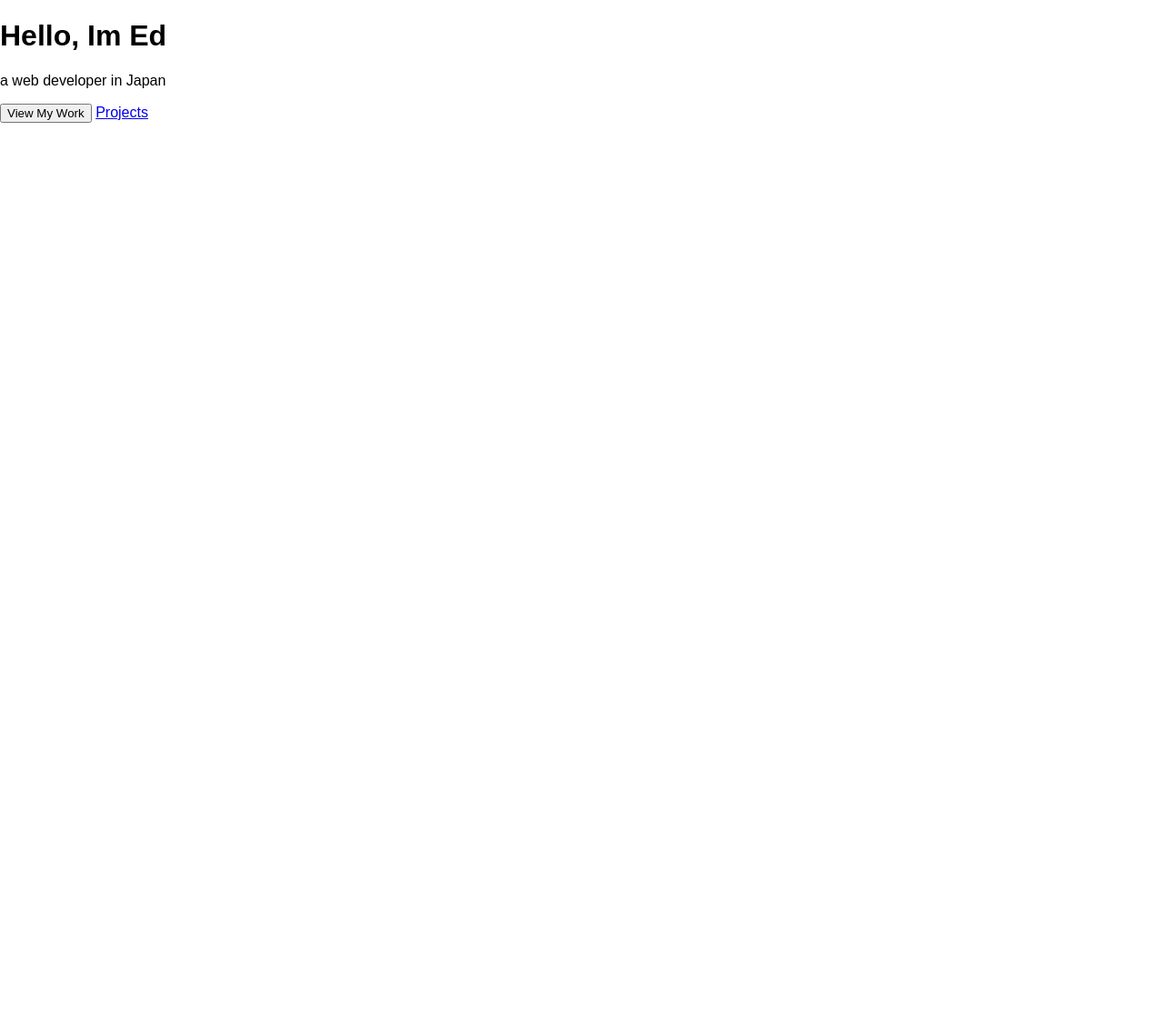
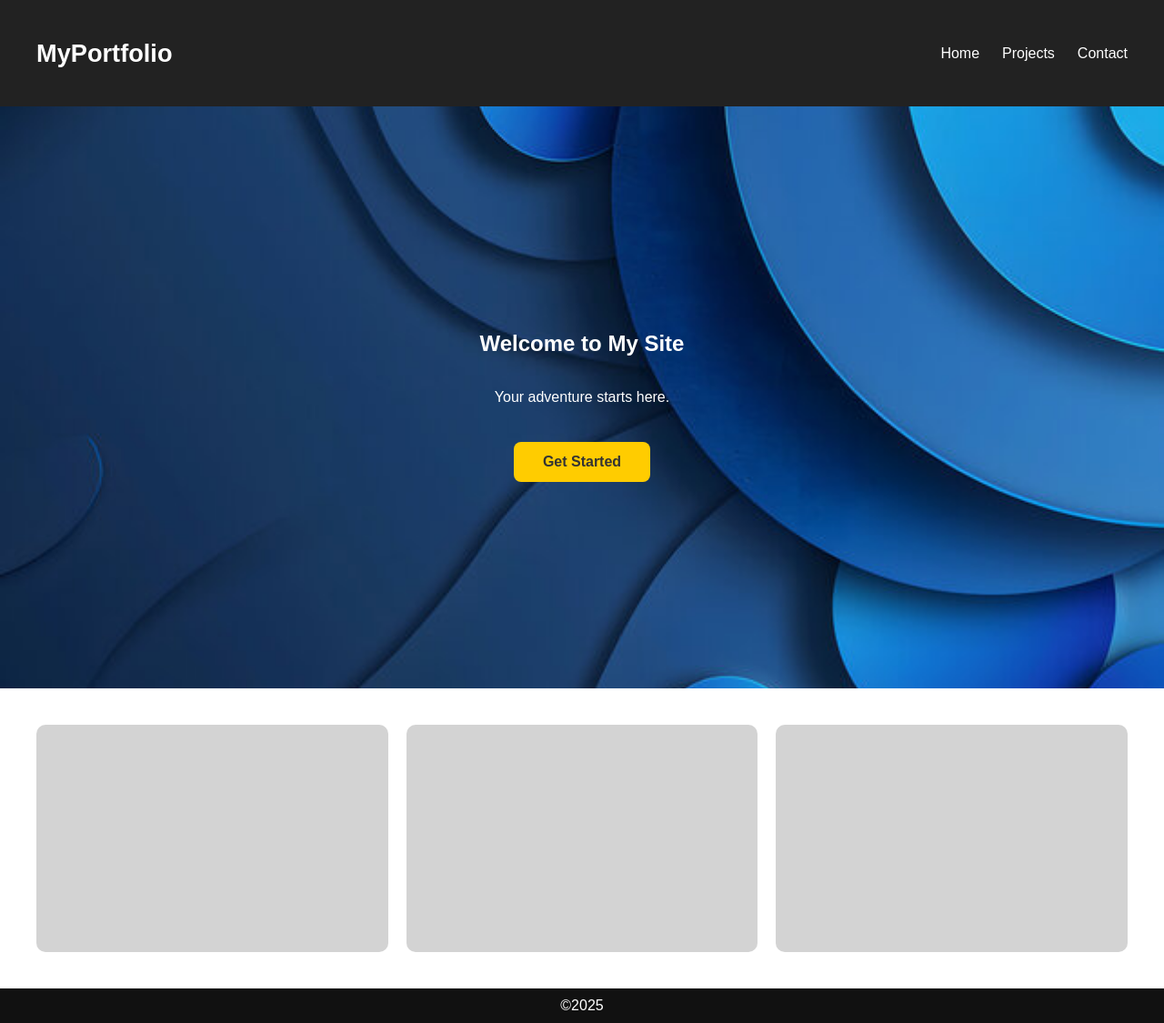
Before and after one commit to edWebDev00/Portfolio, a plain HTML site: page index.html in a window 1280 px wide. Shown: the whole page at 91% size. Before the commit the page ends 821 px from the top, so only its background shows below. Drawn offline with Linux system fonts and the light colour scheme.

Commit message:
Reworked index site.  Add navbar, hero, content, and fioter sections.

```diff
--- a/index.html
+++ b/index.html
@@ -7,13 +7,28 @@
     <title>Portfolio</title>
 </head>
 <body>
+    <header>
+        <nav class="navbar">
+        <h2 class="logo">MyPortfolio</h2>
+        <ul class="nav-links">
+            <li><a href="#">Home</a></li>
+            <li><a href="#">Projects</a></li>
+            <li><a href="#">Contact</a></li>
+        </ul>
+    </nav>
+    </header>
     <!--Hero component -->
-    <header class="hero">
-        <h1>Hello, Im Ed</h1>
-        <p>a web developer in Japan</p>
-        <button>View My Work</button>
-        <a href="projects.html">Projects</a>
-    </header>
+    <section class="hero">
+        <h1>Welcome to My Site</h1>
+        <p>Your adventure starts here.</p>
+        <a href="#" class="btn">Get Started</a>
+</section>
+    <section class="content">
+        <div class="card"></div>
+        <div class="card"></div>
+        <div class="card"></div>
+    </section>
+    <footer>&copy;2025</footer>
 
 </body>
 </html>
--- a/style.css
+++ b/style.css
@@ -1,30 +1,92 @@
+
  /* index */
 body {
     margin: 0;
     padding: 0;
     font-family: Arial, sans-serif;
-}
-.hero
-{
-    height: 100vh;
-}
- /* projects */
-.menu {
-    height: 10vh;
-    background-color: black;
 
 }
-.container {
+
+.navbar {
     display: flex;
-    gap: 20px;
+    justify-content: space-between;
+    align-items: center;
+    padding: 20px 40px;
+    background: #222;
+}
+.logo {
+    color:white;
+    font-size: 1.7rem;
+    font-weight: 600;
+}
+.nav-links {
+    display: flex;
+    list-style: none;
+    gap: 25px;
+}
+.nav-links a {
+    color: white;
+    text-decoration: none;
+    font-size: 1rem;
+}
+.nav-links a:hover {
+  color: #ffcc00;
+}
+.hero {
+    display: flex;
+    flex-direction: column;
+    justify-content: center;
+    align-items: center;
+    height: 80vh;
+    background-image: url('images/hero-bg.jpg');
+    background-size: cover;
+    background-position: center;
+    color: white;
+    text-align: center;
+}
+.hero .btn {
+    margin-top: 1.5rem;
+  padding: 0.8rem 2rem;
+  background-color: #ffcc00;
+  color: #333;
+  border: none;
+  border-radius: 8px;
+  text-decoration: none;
+  font-weight: bold;
+}
 
+.content {
+  display: flex;
+  gap: 20px;
+  padding: 40px;
 }
 .card {
-    width:200px;
-    height:200px;
-    background-color: steelblue;
+  flex: 1;
+  height: 250px;
+  background: lightgray;
+  border-radius: 10px;
+  min-height: 250px;
 }
+
 .card:hover {
-    transform: scale(1.05);
-
+  transform: scale(1.05);
+  transition: 0.3s;
 }
+footer {
+  background: #111;
+  color: white;
+  text-align: center;
+  padding: 10px;
+}
+@media (max-width: 768px) {
+  .content {
+    flex-direction: column;
+    gap:30px;
+  }
+  .card {
+    width: 100%;
+    height: 250px;
+    flex: none;
+    min-height: 200px;
+  }
+}
```
Also changed, not shown: images/hero-bg.jpg (added).
